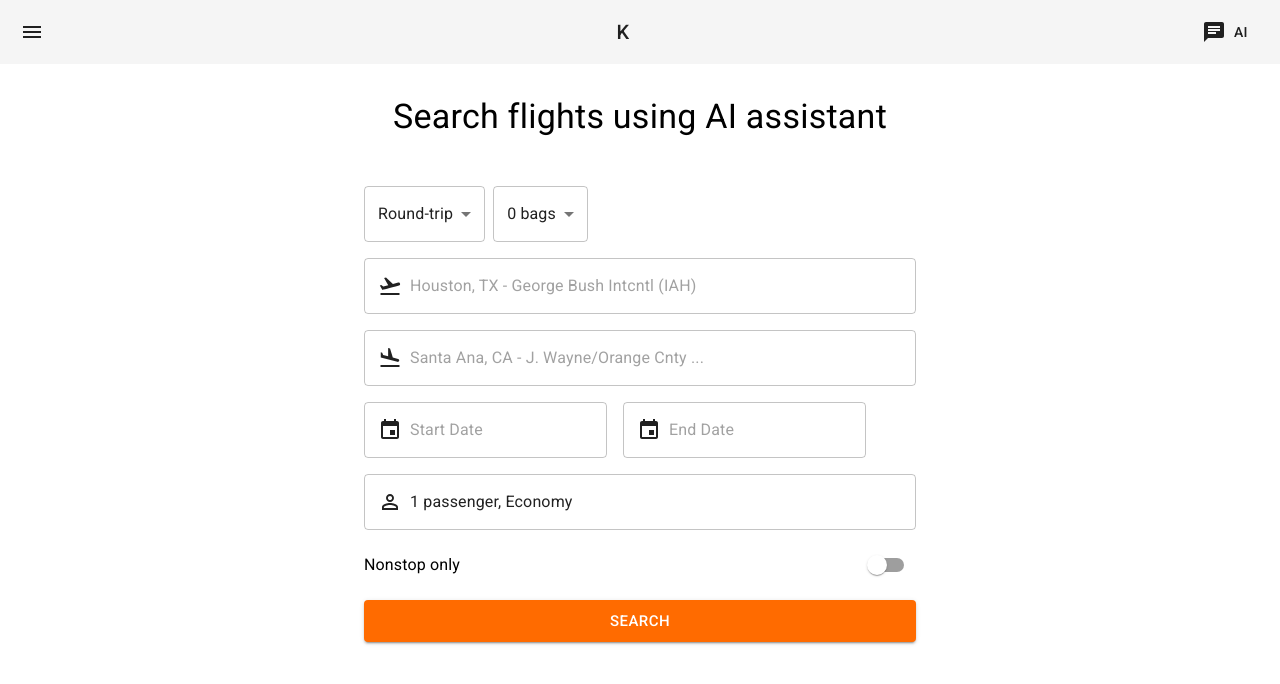
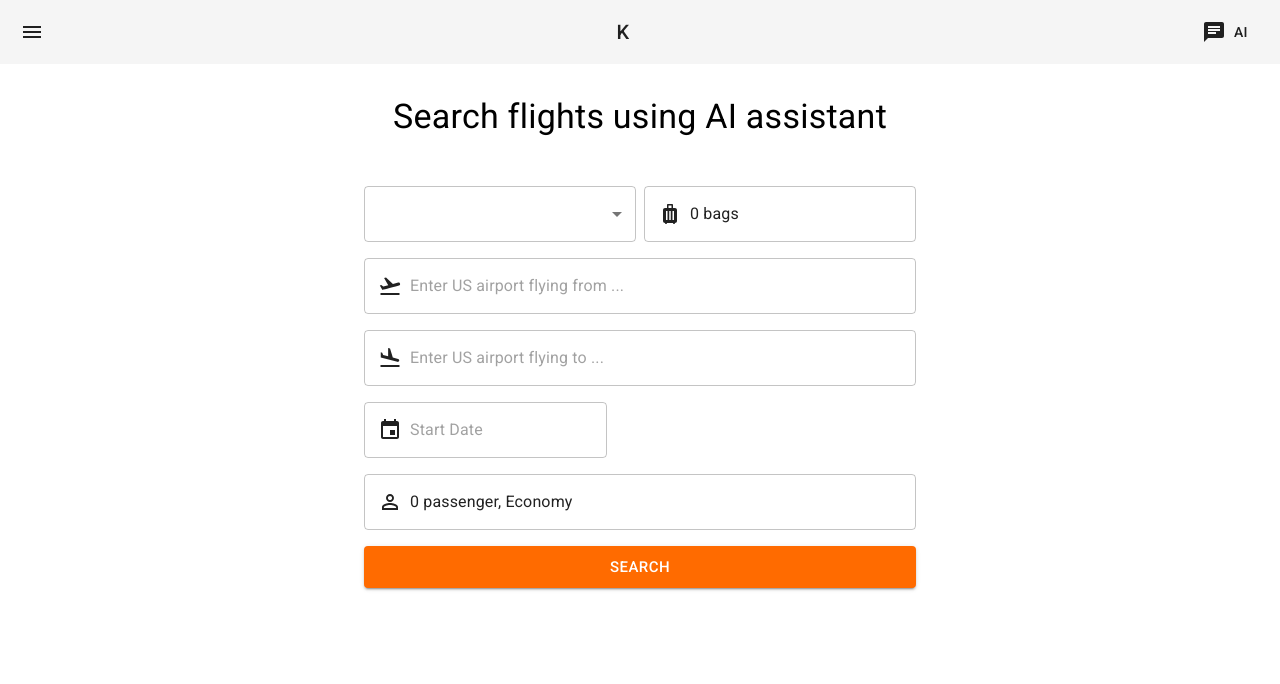
Before and after one commit to MoonishMaredia/fakekayaksite, a React (Create React App) app: page / in a window 1280 px wide. Shown: the top 684 px of the page. Built offline with nearby package versions, Linux system fonts and the light colour scheme.

Commit message:
Functioning API requests for code and user messages on initial page

```diff
--- a/package.json
+++ b/package.json
@@ -13,6 +13,7 @@
     "@testing-library/react": "^13.4.0",
     "@testing-library/user-event": "^13.5.0",
     "date-fns": "^2.30.0",
+    "marked": "^13.0.2",
     "openai": "^4.53.0",
     "react": "^18.3.1",
     "react-datepicker": "^7.3.0",
--- a/src/components/SearchForm.jsx
+++ b/src/components/SearchForm.jsx
@@ -17,58 +17,78 @@ import FlightTakeoffIcon from '@mui/icons-material/FlightTakeoff';
 import FlightLandIcon from '@mui/icons-material/FlightLand';
 import EventIcon from '@mui/icons-material/Event';
 import PersonOutlineIcon from '@mui/icons-material/PersonOutline';
+import LuggageIcon from '@mui/icons-material/Luggage';
 
-const SearchForm = () => {
-  const [tripType, setTripType] = useState('Round-trip');
-  const [bags, setBags] = useState('0 bags');
-  const [startDate, setStartDate] = useState(null);
-  const [endDate, setEndDate] = useState(null);
-  const [anchorEl, setAnchorEl] = useState(null);
-  const [adults, setAdults] = useState(1);
-  const [children, setChildren] = useState(0);
+const SearchForm = ({
+    tripType, setTripType,
+    flyingFrom, setFlyingFrom,
+    flyingTo, setFlyingTo,
+    startDate, setStartDate,
+    returnDate, setReturnDate,
+    adults, setAdults,
+    children, setChildren,
+    carryOnBags, setCarryOnBags,
+    checkedBags, setCheckedBags,
+  }) => {
+
+  const [passengerAnchorEl, setPassengerAnchorEl] = useState(null);
+  const [bagAnchorEl, setBagAnchorEl] = useState(null);
 
   const handlePassengerClick = (event) => {
-    setAnchorEl(event.currentTarget);
+    setPassengerAnchorEl(event.currentTarget);
   };
 
   const handlePassengerClose = () => {
-    setAnchorEl(null);
+    setPassengerAnchorEl(null);
   };
 
-  const open = Boolean(anchorEl);
+  const handleBagClick = (event) => {
+    setBagAnchorEl(event.currentTarget);
+  };
+
+  const handleBagClose = () => {
+    setBagAnchorEl(null);
+  };
+
+  const passengerOpen = Boolean(passengerAnchorEl);
+  const bagOpen = Boolean(bagAnchorEl);
+  const totalBags = carryOnBags + checkedBags;
 
   return (
     <>
-      <Typography variant="h4" component="h1" sx={{textAlign:'center'}}gutterBottom>
+      <Typography variant="h4" component="h1" sx={{ textAlign: 'center' }} gutterBottom>
         Search flights using AI assistant
       </Typography>
-      <Box sx={{ mb: 2, mt:6}}>
+      <Box sx={{ mb: 2, mt: 6, display: 'flex', alignItems: 'center' }}>
         <Select
           value={tripType}
           onChange={(e) => setTripType(e.target.value)}
-          displayEmpty
+          display="Round-trip"
           variant="outlined"
-          sx={{ mr: 1 }}
+          sx={{ mr: 1, width: '50%' }}
         >
           <MenuItem value="Round-trip">Round-trip</MenuItem>
           <MenuItem value="One-way">One-way</MenuItem>
         </Select>
-        <Select
-          value={bags}
-          onChange={(e) => setBags(e.target.value)}
-          displayEmpty
+        <TextField
+          fullWidth
           variant="outlined"
-        >
-          <MenuItem value="0 bags">0 bags</MenuItem>
-          <MenuItem value="1 bag">1 bag</MenuItem>
-          <MenuItem value="2 bags">2 bags</MenuItem>
-        </Select>
+          value={`${totalBags} bag${totalBags !== 1 ? 's' : ''}`}
+          InputProps={{
+            readOnly: true,
+            startAdornment: <LuggageIcon sx={{ mr: 1 }} />,
+          }}
+          onClick={handleBagClick}
+          sx={{ width: '50%' }}
+        />
       </Box>
       <Box sx={{ mb: 2 }}>
         <TextField
           fullWidth
+          value={flyingFrom}
+          onChange={(e) => setFlyingFrom(e.target.value)}
           variant="outlined"
-          placeholder="Houston, TX - George Bush Intcntl (IAH)"
+          placeholder="Enter US airport flying from ..."
           InputProps={{
             startAdornment: <FlightTakeoffIcon sx={{ mr: 1 }} />,
           }}
@@ -76,8 +96,10 @@ const SearchForm = () => {
         />
         <TextField
           fullWidth
+          value={flyingTo}
+          onChange={(e) => setFlyingTo(e.target.value)}
           variant="outlined"
-          placeholder="Santa Ana, CA - J. Wayne/Orange Cnty ..."
+          placeholder="Enter US airport flying to ..."
           InputProps={{
             startAdornment: <FlightLandIcon sx={{ mr: 1 }} />,
           }}
@@ -89,7 +111,7 @@ const SearchForm = () => {
           onChange={(date) => setStartDate(date)}
           selectsStart
           startDate={startDate}
-          endDate={endDate}
+          endDate={returnDate}
           placeholderText="Start Date"
           customInput={
             <TextField
@@ -103,11 +125,11 @@ const SearchForm = () => {
         />
         {tripType === 'Round-trip' && (
           <DatePicker
-            selected={endDate}
-            onChange={(date) => setEndDate(date)}
+            selected={returnDate}
+            onChange={(date) => setReturnDate(date)}
             selectsEnd
-            startDate={startDate}
-            endDate={endDate}
+            startDate={returnDate}
+            endDate={returnDate}
             minDate={startDate}
             placeholderText="End Date"
             customInput={
@@ -134,8 +156,8 @@ const SearchForm = () => {
           onClick={handlePassengerClick}
         />
         <Popover
-          open={open}
-          anchorEl={anchorEl}
+          open={passengerOpen}
+          anchorEl={passengerAnchorEl}
           onClose={handlePassengerClose}
           anchorOrigin={{
             vertical: 'bottom',
@@ -158,14 +180,41 @@ const SearchForm = () => {
           </Box>
         </Popover>
       </Box>
-      <Box sx={{ mb: 2 }}>
+      <Popover
+        open={bagOpen}
+        anchorEl={bagAnchorEl}
+        onClose={handleBagClose}
+        anchorOrigin={{
+          vertical: 'bottom',
+          horizontal: 'left',
+        }}
+      >
+        <Box sx={{ p: 2 }}>
+          <Typography variant="subtitle1" sx={{ mb: 1 }}>Baggage per passenger</Typography>
+          <Box sx={{ display: 'flex', alignItems: 'center', mb: 1 }}>
+            <LuggageIcon />
+            <Typography sx={{ mx: 2 }}>Carry-on bag</Typography>
+            <IconButton onClick={() => setCarryOnBags(Math.max(0, carryOnBags - 1))}>-</IconButton>
+            <Typography sx={{ mx: 2 }}>{carryOnBags}</Typography>
+            <IconButton onClick={() => setCarryOnBags(Math.min(1, carryOnBags + 1))}>+</IconButton>
+          </Box>
+          <Box sx={{ display: 'flex', alignItems: 'center' }}>
+            <LuggageIcon />
+            <Typography sx={{ mx: 2 }}>Checked bag</Typography>
+            <IconButton onClick={() => setCheckedBags(Math.max(0, checkedBags - 1))}>-</IconButton>
+            <Typography sx={{ mx: 2 }}>{checkedBags}</Typography>
+            <IconButton onClick={() => setCheckedBags(Math.min(5, checkedBags + 1))}>+</IconButton>
+          </Box>
+        </Box>
+      </Popover>
+      {/* <Box sx={{ mb: 2 }}>
         <FormControlLabel
           control={<Switch />}
           label="Nonstop only"
           labelPlacement="start"
           sx={{ ml: 0, justifyContent: 'space-between', width: '100%' }}
         />
-      </Box>
+      </Box> */}
       <Button
         variant="contained"
         fullWidth
--- a/src/pages/InputLayout.jsx
+++ b/src/pages/InputLayout.jsx
@@ -6,9 +6,18 @@ import ChatModal from '../components/ChatModal';
 
 const InputLayout = () => {
   const [isChatOpen, setIsChatOpen] = useState(false);
-
   const handleChatOpen = () => setIsChatOpen(true);
   const handleChatClose = () => setIsChatOpen(false);
+
+  const [tripType, setTripType] = useState("");
+  const [flyingFrom, setFlyingFrom] = useState("");
+  const [flyingTo, setFlyingTo] = useState("");
+  const [startDate, setStartDate] = useState(null);
+  const [returnDate, setReturnDate] = useState(null);
+  const [adults, setAdults] = useState(null);
+  const [children, setChildren] = useState(null);
+  const [carryOnBags, setCarryOnBags] = useState(null);
+  const [checkedBags, setCheckedBags] = useState(null);
 
   return (
     <Box sx={{ display: 'flex', height: '100vh' }}>
@@ -16,11 +25,49 @@ const InputLayout = () => {
         <HeaderLayout onChatOpen={handleChatOpen} />
         <Box sx={{ flexGrow: 1, overflow: 'auto' }}>
           <Container maxWidth="sm" sx={{ mt: 4 }}>
-            <SearchForm />
+          <SearchForm
+            tripType={tripType}
+            setTripType={setTripType}
+            flyingFrom={flyingFrom}
+            setFlyingFrom={setFlyingFrom}
+            flyingTo={flyingTo}
+            setFlyingTo={setFlyingTo}
+            startDate={startDate}
+            setStartDate={setStartDate}
+            returnDate={returnDate}
+            setReturnDate={setReturnDate}
+            adults={adults}
+            setAdults={setAdults}
+            children={children}
+            setChildren={setChildren}
+            carryOnBags={carryOnBags}
+            setCarryOnBags={setCarryOnBags}
+            checkedBags={checkedBags}
+            setCheckedBags={setCheckedBags}/>
           </Container>
         </Box>
       </Box>
-      <ChatModal open={isChatOpen} onClose={handleChatClose} />
+      <ChatModal
+      open={isChatOpen}
+      onClose={handleChatClose}
+      tripType={tripType}
+      setTripType={setTripType}
+      flyingFrom={flyingFrom}
+      setFlyingFrom={setFlyingFrom}
+      flyingTo={flyingTo}
+      setFlyingTo={setFlyingTo}
+      startDate={startDate}
+      setStartDate={setStartDate}
+      returnDate={returnDate}
+      setReturnDate={setReturnDate}
+      adults={adults}
+      setAdults={setAdults}
+      children={children}
+      setChildren={setChildren}
+      carryOnBags={carryOnBags}
+      setCarryOnBags={setCarryOnBags}
+      checkedBags={checkedBags}
+      setCheckedBags={setCheckedBags}/>
     </Box>
   );
 };
```
Also changed, not shown: src/components/ChatModal.jsx (+54 -16 lines), src/utils/api.js (added, +87 -0 lines), 2 other files (tests, documents, lock files or other folders).
